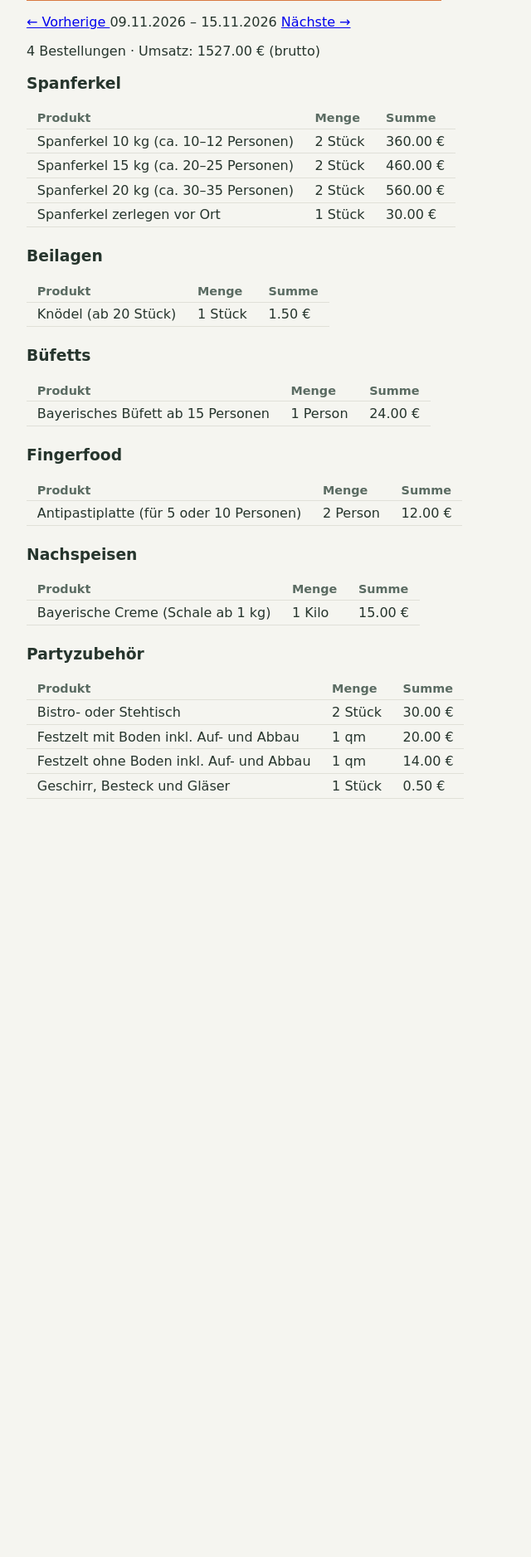
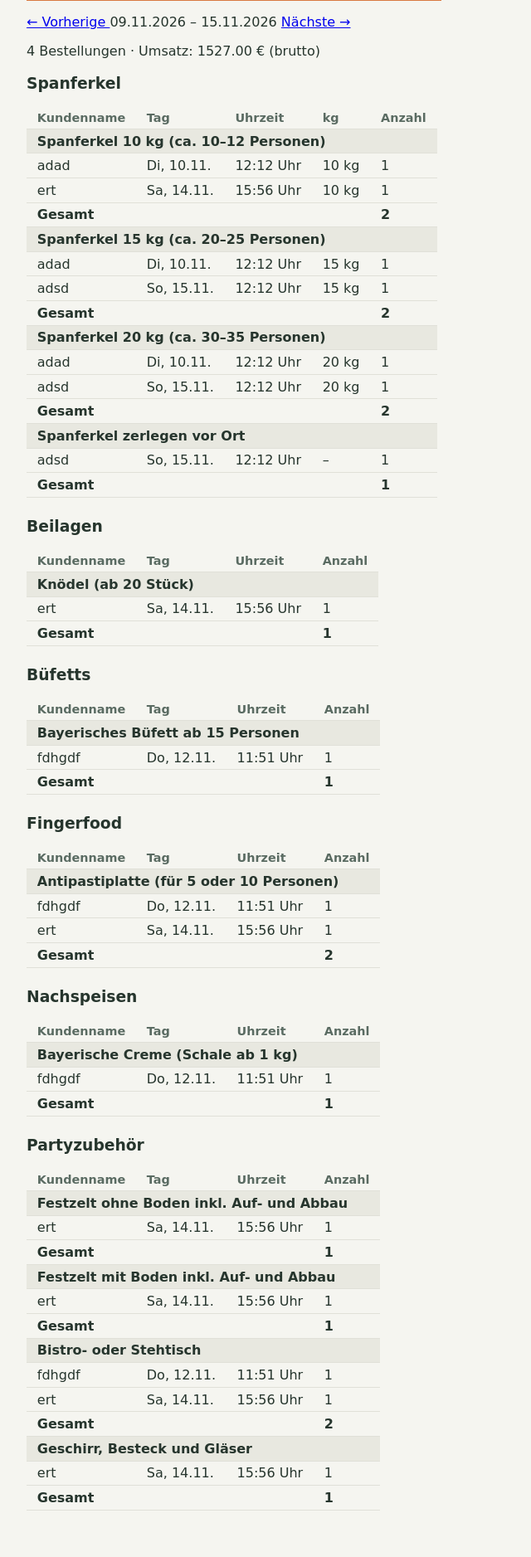
Before and after one commit to anton-vdg/catering-manager, a Flask app: page /wochenansicht?date=2026-11-09 in a window 1280 px wide. Shown: the part 319-2196 px from the top of the page at 83% size, without its empty margins (0-640 px from the left). Before the commit the page ends 1282 px from the top, so only its background shows below. Run offline with Flask 3, Linux system fonts and the light colour scheme; data comes from the database, SQL or seed files in the repository; both versions use the stored data as it was after the commit.

Commit message:
Wochenansicht angepasst

```diff
--- a/app.py
+++ b/app.py
@@ -369,6 +369,42 @@ def get_week_summary(montag, sonntag):
 
     connection.close()
     return rows, bestellungen, kunden
+
+def get_week_positions(start, ende):
+    """
+    Liefert jede einzelne Bestellposition des Zeitraums mit Kunde, Tag
+    und Uhrzeit. Grundlage der Wochenansicht: pro Kategorie eine Tabelle.
+
+    start/ende sind ISO-Text wie "2026-11-17" (BETWEEN auf Textvergleich).
+
+    Sortierung: Kategorie, dann Produkt in der Reihenfolge der Preisliste
+    (p.id), dann Tag und Uhrzeit. Dadurch stehen z. B. alle 10-kg-Spanferkel
+    vor den 15-kg-Spanferkeln.
+
+    Verwendet in: week_view()
+    """
+    connection = connect_db()
+    rows = connection.execute(
+        """
+        SELECT p.id   AS product_id,
+               p.name AS product_name,
+               p.unit,
+               COALESCE(c.name, 'Ohne Kategorie') AS category_name,
+               COALESCE(c.sort_order, 9999)       AS category_sort,
+               o.customer_name, o.order_date, o.order_time,
+               oi.quantity, oi.bundle_id
+        FROM order_items oi
+        JOIN orders   o ON o.id = oi.order_id
+        JOIN products p ON p.id = oi.product_id
+        LEFT JOIN categories c ON c.id = p.category_id
+        WHERE o.order_date BETWEEN ? AND ?
+        ORDER BY COALESCE(c.sort_order, 9999), c.id, p.id,
+                 o.order_date, o.order_time
+        """,
+        (start, ende),
+    ).fetchall()
+    connection.close()
+    return rows
 
 def get_bundle_components(bundle_id, persons):
     """
@@ -864,36 +900,77 @@ def day_view():
 
 
 @app.route("/wochenansicht")
+@app.route("/wochenansicht")
+@app.route("/wochenansicht")
 def week_view():
     """
-    Aggregierte Mengen pro Produkt für eine Kalenderwoche.
+    Wochenansicht: pro Kategorie eine Tabelle mit allen Einzelbestellungen.
     Datei: wochenansicht.html
 
     Datum aus der URL:  /wochenansicht?date=2026-11-12
     Daraus wird die Woche ermittelt (Montag..Sonntag), in der es liegt.
     Ohne Datum: aktuelle Woche.
+
+    Liegt heute in dieser Woche, beginnt die Auswertung erst bei heute:
+    vergangene Tage der laufenden Woche zählen nicht mehr mit.
     """
-    datum_text = request.args.get("date", date.today().isoformat())
+    heute = date.today()
+    datum_text = request.args.get("date", heute.isoformat())
 
     try:
         datum = date.fromisoformat(datum_text)
     except ValueError:
-        datum = date.today()
+        datum = heute
 
     montag, sonntag = week_range(datum)
 
+    # In der laufenden Woche ist der Anfang heute, sonst der Montag.
+    # montag bleibt unverändert, weil die Vor/Zurück-Links davon ausgehen.
+    start = heute if montag <= heute <= sonntag else montag
+
+    # Kennzahlen (Anzahl Bestellungen, Umsatz) wie bisher.
     rows, bestellungen, kunden = get_week_summary(
-        montag.isoformat(), sonntag.isoformat()
+        start.isoformat(), sonntag.isoformat()
     )
+    gesamt_cents = sum(row["total_cents"] for row in rows)
 
-    # Flache Liste wie auf der Produkteseite in Kategorien gruppieren.
-    gruppen = []
-    gesamt_cents = 0
-    for row in rows:
-        if not gruppen or gruppen[-1]["name"] != row["category_name"]:
-            gruppen.append({"name": row["category_name"], "produkte": []})
-        gruppen[-1]["produkte"].append(dict(row))
-        gesamt_cents += row["total_cents"]
+    # Einzelpositionen zu Kategorien -> Produkte -> Positionen gruppieren.
+    # Die Sortierung kommt schon aus dem SQL, deshalb reicht der Vergleich
+    # mit dem zuletzt angelegten Eintrag.
+    kategorien = []
+    for row in get_week_positions(start.isoformat(), sonntag.isoformat()):
+        if not kategorien or kategorien[-1]["name"] != row["category_name"]:
+            kategorien.append({
+                "name": row["category_name"],
+                # Nur beim Spanferkel gibt es die zusätzliche kg-Spalte.
+                "mit_kg": row["category_name"] == "Spanferkel",
+                "produkte": [],
+            })
+        kategorie = kategorien[-1]
+
+        if not kategorie["produkte"] \
+                or kategorie["produkte"][-1]["id"] != row["product_id"]:
+            # "Spanferkel 10 kg (ca. 10–12 Personen)" -> "10 kg"
+            treffer = re.search(r"(\d+(?:,\d+)?)\s*kg", row["product_name"])
+            kategorie["produkte"].append({
+                "id": row["product_id"],
+                "name": row["product_name"],
+                "unit": row["unit"],
+                "kg": f"{treffer.group(1)} kg" if treffer else "–",
+                "total": 0,
+                "positionen": [],
+            })
+        produkt = kategorie["produkte"][-1]
+
+        tag = date.fromisoformat(row["order_date"])
+        produkt["total"] += row["quantity"]
+        produkt["positionen"].append({
+            "kunde": row["customer_name"],
+            "tag": f"{WEEKDAYS[tag.weekday()][:2]}, {tag.strftime('%d.%m.')}",
+            "uhrzeit": row["order_time"],
+            "anzahl": row["quantity"],
+            "im_buefett": row["bundle_id"] is not None,
+        })
 
     # Vor/Zurück-Links im Template brauchen fertige URLs.
     vorherige = (montag - timedelta(days=7)).isoformat()
@@ -903,9 +980,10 @@ def week_view():
         "wochenansicht.html",
         selected_date=datum.isoformat(),
         montag=montag,
+        start=start,
         sonntag=sonntag,
         kalenderwoche=montag.isocalendar()[1],
-        gruppen=gruppen,
+        kategorien=kategorien,
         bestellungen=bestellungen,
         kunden=kunden,
         gesamt_cents=gesamt_cents,
--- a/style.css
+++ b/style.css
@@ -266,3 +266,14 @@
     text-decoration: none;
     border-radius: 4px;
   }
+
+/* Zwischenüberschrift pro Produkt innerhalb der Wochentabelle. */
+.produktzeile td {
+  background-color: #e8e8e0;
+  font-weight: bold;
+}
+
+/* Summenzeile nach den Bestellungen eines Produkts. */
+.gesamtzeile td {
+  font-weight: bold;
+}
--- a/templates/wochenansicht.html
+++ b/templates/wochenansicht.html
@@ -1,13 +1,17 @@
 <!--
-  wochenansicht.html – aggregierte Mengen einer Kalenderwoche
+  wochenansicht.html – Bestellungen einer Kalenderwoche pro Kategorie
   Gefüllt von der Route week_view() in app.py.
 
   Variablen aus Python:
     selected_date  = gewähltes Datum (damit der Datumswähler es anzeigt)
     montag/sonntag = Datum-Objekte der Woche
+    start          = erster ausgewerteter Tag (heute, wenn die Woche
+                     die Gegenwart enthält, sonst der Montag)
     kalenderwoche  = Zahl wie 46
-    gruppen        = [{name: "Braten", produkte: [...]}, ...]
-    bestellungen   = Anzahl Bestellungen in dieser Woche
+    kategorien     = [{name, mit_kg, produkte: [{name, unit, kg, total,
+                       positionen: [{kunde, tag, uhrzeit, anzahl,
+                                     im_buefett}]}]}]
+    bestellungen   = Anzahl Bestellungen im Zeitraum
     kunden         = Anzahl verschiedener Kundennamen
     gesamt_cents   = Brutto-Summe aller Positionen
     vorherige/naechste = ISO-Datum für die Vor/Zurück-Links
@@ -46,7 +50,7 @@
           ← Vorherige
         </a>
         <span>
-          {{ montag.strftime('%d.%m.%Y') }} – {{ sonntag.strftime('%d.%m.%Y') }}
+          {{ start.strftime('%d.%m.%Y') }} – {{ sonntag.strftime('%d.%m.%Y') }}
         </span>
         <a href="/wochenansicht?date={{ naechste }}" title="Nächste Woche">
           Nächste →
@@ -59,38 +63,52 @@
         · Umsatz: {{ '%.2f'|format(gesamt_cents / 100) }} € (brutto)
       </p>
 
-      {# Keine Bestellungen in dieser Woche? Dann Hinweis statt Tabelle. #}
-      {% if gruppen %}
-        {% for gruppe in gruppen %}
-          <h3>{{ gruppe['name'] }}</h3>
+      {# Keine Bestellungen? Dann Hinweis statt Tabellen. #}
+      {% if kategorien %}
+        {% for kategorie in kategorien %}
+          <h3>{{ kategorie['name'] }}</h3>
+
           <table>
             <thead>
               <tr>
-                <th>Produkt</th>
-                <th>Menge</th>
-                <th>Summe</th>
+                <th>Kundenname</th>
+                <th>Tag</th>
+                <th>Uhrzeit</th>
+                {% if kategorie['mit_kg'] %}<th>kg</th>{% endif %}
+                <th>Anzahl</th>
               </tr>
             </thead>
             <tbody>
-              {% for p in gruppe['produkte'] %}
-                <tr>
-                  <td>{{ p['name'] }}</td>
-                  <td>
-                    {#
-                      total_quantity ist eine Ganzzahl aus SUM().
-                      SQLite liefert bei SUM() einen Integer, deshalb
-                      brauchen wir keine Nachkommastellen.
-                    #}
-                    {{ p['total_quantity'] }} {{ p['unit'] }}
+              {% for p in kategorie['produkte'] %}
+                {# Zwischenüberschrift pro Produkt, darunter dessen Bestellungen. #}
+                <tr class="produktzeile">
+                  <td colspan="{{ 5 if kategorie['mit_kg'] else 4 }}">
+                    {{ p['name'] }}
                   </td>
-                  <td>{{ '%.2f'|format(p['total_cents'] / 100) }} €</td>
+                </tr>
+                {% for pos in p['positionen'] %}
+                  <tr>
+                    <td>{{ pos['kunde'] }}</td>
+                    <td>{{ pos['tag'] }}</td>
+                    <td>{{ pos['uhrzeit'] }} Uhr</td>
+                    {% if kategorie['mit_kg'] %}<td>{{ p['kg'] }}</td>{% endif %}
+                    <td>
+                      {{ pos['anzahl'] }}
+                      {% if pos['im_buefett'] %}<small>(im Büfett)</small>{% endif %}
+                    </td>
+                  </tr>
+                {% endfor %}
+                {# Summe über alle Bestellungen dieses Produkts. #}
+                <tr class="gesamtzeile">
+                  <td colspan="{{ 4 if kategorie['mit_kg'] else 3 }}">Gesamt</td>
+                  <td>{{ p['total'] }}</td>
                 </tr>
               {% endfor %}
             </tbody>
           </table>
         {% endfor %}
       {% else %}
-        <p>In dieser Woche gibt es noch keine Bestellungen.</p>
+        <p>In diesem Zeitraum gibt es noch keine Bestellungen.</p>
       {% endif %}
     </main>
   </body>
```
Also changed, not shown: products.db.
